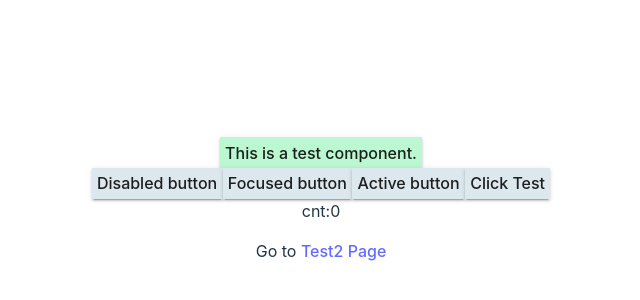
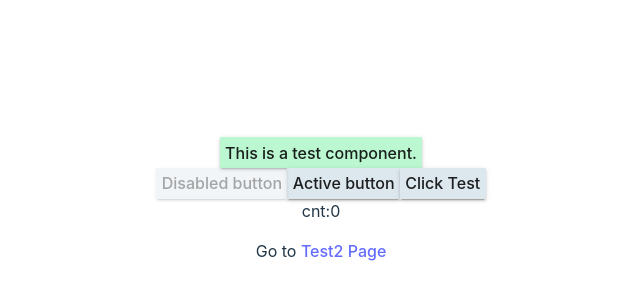
Before and after one commit to kusa-mochi/lite-sns, a React (Vite) app in the folder src/cmd/client/lite-sns-client/: page /signin in a window 1280 px wide. Shown: the part 192-492 px from the top of the page, without its empty margins (319-959 px from the left). Built offline with nearby package versions, Linux system fonts and the light colour scheme.

Commit message:
fix button usage samples.

```diff
--- a/src/cmd/client/lite-sns-client/src/pages/signin.tsx
+++ b/src/cmd/client/lite-sns-client/src/pages/signin.tsx
@@ -13,8 +13,7 @@ export default function Signin() {
                 This is a test component.
             </Button>
             <div>
-                <Button enabled={false}>Disabled button</Button>
-                <Button focused>Focused button</Button>
+                <Button disabled>Disabled button</Button>
                 <Button active>Active button</Button>
                 <Button onClick={ClickTest}>Click Test</Button>
                 <div>cnt:{cnt}</div>
--- a/src/cmd/client/lite-sns-client/src/pages/test.tsx
+++ b/src/cmd/client/lite-sns-client/src/pages/test.tsx
@@ -13,8 +13,7 @@ export default function Test() {
                 This is a test component.
             </Button>
             <div>
-                <Button enabled={false}>Disabled button</Button>
-                <Button focused>Focused button</Button>
+                <Button disabled>Disabled button</Button>
                 <Button active>Active button</Button>
                 <Button onClick={ClickTest}>Click Test</Button>
                 <div>cnt:{cnt}</div>
```
